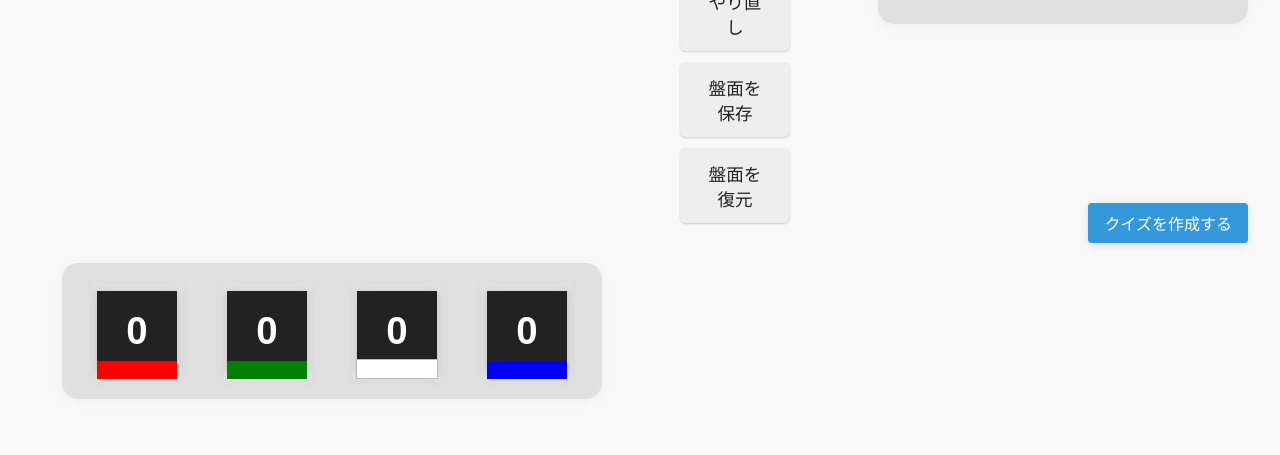
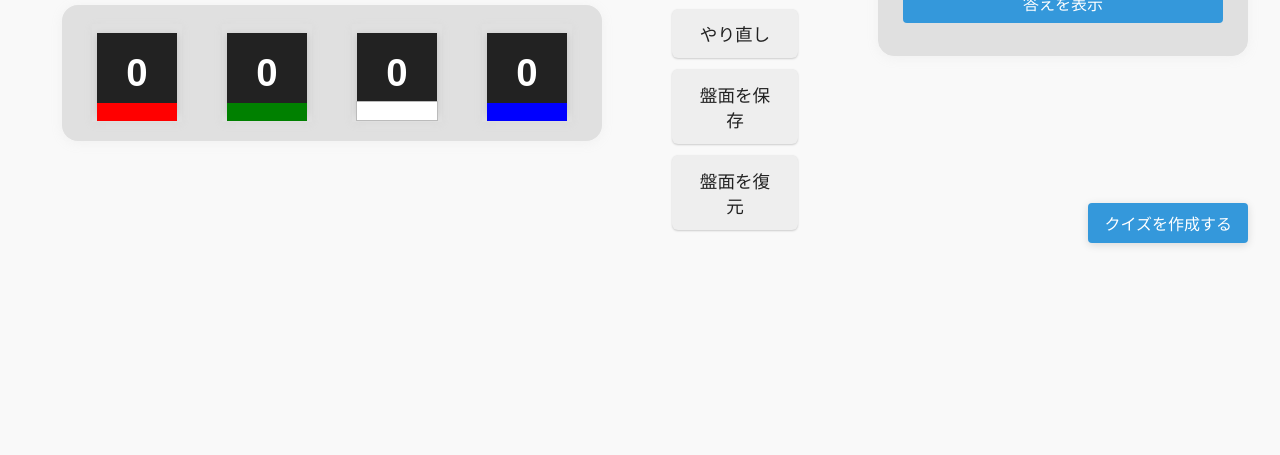
Before and after one commit to p104026y/Four-Color-Othello, a website: page index.html in a window 1280 px wide. Shown: the part 525-980 px from the top of the page. After the commit the page ends 800 px from the top, so only its background shows below. Drawn offline with Linux system fonts and the light colour scheme.

Commit message:
盤面とスコアゾーンの中心線・間隔を調整、レイアウト最適化

```diff
--- a/index.html
+++ b/index.html
@@ -7,9 +7,37 @@
   <link rel="stylesheet" href="src/css/style.css">
 </head>
 <body>
-    <p>Welcome to the Attack25 game!</p>
+    <p style="display:flex;align-items:center;gap:1em;">
+      <span id="welcome-msg">Welcome to the Attack25 game!</span>
+      <span id="attack-chance-inline-msg" style="color:red;display:none;font-weight:bold;"></span>
+    </p>
   <div class="main-container">
+    <div class="main-flex-row">
+      <div class="board-and-score">
         <div id="board" class="board"></div>
+        <div class="scoreboard-row">
+          <div class="scoreboard">
+            <div class="score-value" id="count-red">0</div>
+            <div class="score-bar red"></div>
+            <span class="color-dot" style="background:red;"></span>
+          </div>
+          <div class="scoreboard">
+            <div class="score-value" id="count-green">0</div>
+            <div class="score-bar green"></div>
+            <span class="color-dot" style="background:green;"></span>
+          </div>
+          <div class="scoreboard">
+            <div class="score-value" id="count-white">0</div>
+            <div class="score-bar white"></div>
+            <span class="color-dot" style="background:white; border:1px solid #ccc;"></span>
+          </div>
+          <div class="scoreboard">
+            <div class="score-value" id="count-blue">0</div>
+            <div class="score-bar blue"></div>
+            <span class="color-dot" style="background:blue;"></span>
+          </div>
+        </div>
+      </div>
       <div class="side-panel">
         <div class="color-picker">
           <button class="color-btn" data-color="red" style="background:red;"></button>
@@ -51,29 +79,9 @@
         <button id="showAnswerBtn" class="quiz-create-btn">答えを表示</button>
       </div>
     </div>
-  <div class="scoreboard-row">
-    <div class="scoreboard">
-      <div class="score-value" id="count-red">0</div>
-      <div class="score-bar red"></div>
-      <span class="color-dot" style="background:red;"></span>
-    </div>
-    <div class="scoreboard">
-      <div class="score-value" id="count-green">0</div>
-      <div class="score-bar green"></div>
-      <span class="color-dot" style="background:green;"></span>
-    </div>
-    <div class="scoreboard">
-      <div class="score-value" id="count-white">0</div>
-      <div class="score-bar white"></div>
-      <span class="color-dot" style="background:white; border:1px solid #ccc;"></span>
-    </div>
-    <div class="scoreboard">
-      <div class="score-value" id="count-blue">0</div>
-      <div class="score-bar blue"></div>
-      <span class="color-dot" style="background:blue;"></span>
-    </div>
   </div>
   <button id="createQuizPageBtn" class="quiz-create-btn" style="position:fixed;right:32px;bottom:32px;z-index:1000;box-shadow:0 2px 8px #0002;">クイズを作成する</button>
+  <div id="attack-chance-msg-anchor"></div>
   <script src="src/js/script.js"></script>
 </body>
 </html>
--- a/src/css/style.css
+++ b/src/css/style.css
@@ -8,6 +8,7 @@ body {
   display: flex;
   align-items: flex-start;
   gap: 3rem;
+  margin-bottom: 0.5rem;
 }
 h1 {
   color: #2c3e50;
@@ -155,13 +156,10 @@ button:hover {
   justify-content: center;
   align-items: flex-end;
   gap: 2.5rem;
-  margin: 2.5rem 0 1.5rem 0;
+  margin: 0 0 0.5rem 0;
   width: 540px;
   min-width: 540px;
   max-width: 540px;
-  margin-left: 30px;
-  margin-right: 30px;
-  padding: 1.2em 3.5rem 1.2em 3.5rem;
   left: unset;
   transform: none;
   position: relative;
@@ -280,3 +278,115 @@ button:hover {
 .quiz-placeholder {
   color: #aaa;
 }
+/* アタックチャンスで消されたマスの黄色枠を1重だけに修正 */
+.cell.attack-chance-removed {
+  position: relative;
+  /* 枠線はbox-shadowでのみ表現し、::afterは使わない */
+  box-shadow: 0 0 0 4px #ffd600, 0 2px 8px #bbb3;
+}
+.cell.attack-chance-removed::after {
+  content: none;
+}
+
+/* アタックチャンス通知ポップアップのz-indexを下げる */
+#attack-chance-msg {
+  z-index: 10 !important;
+}
+
+/* 盤面・スコア・サイド・クイズの新レイアウト調整 */
+.main-container {
+  display: flex;
+  align-items: flex-start;
+  gap: 3rem;
+  margin-bottom: 0.5rem;
+}
+.scoreboard-row {
+  display: flex;
+  justify-content: center;
+  align-items: flex-end;
+  gap: 2.5rem;
+  margin: 0 0 0.5rem 0;
+  width: 540px;
+  min-width: 540px;
+  max-width: 540px;
+  left: unset;
+  transform: none;
+  position: relative;
+  background: #e0e0e0;
+  border-radius: 16px;
+  box-shadow: 0 2px 12px #bbb2;
+  padding: 1.2em 0 1.2em 0;
+}
+.side-and-quiz-row {
+  display: flex;
+  flex-direction: row;
+  justify-content: center;
+  align-items: flex-start;
+  gap: 3rem;
+  width: 100%;
+  margin-top: 0.5rem;
+}
+.side-panel {
+  display: flex;
+  flex-direction: column;
+  align-items: flex-start;
+  gap: 1.5rem;
+}
+#attack-chance-msg {
+  position: fixed;
+  left: 50%;
+  top: 420px;
+  transform: translateX(-50%);
+  background: #fffbe0;
+  border: 2px solid #ffd600;
+  padding: 2em 2.5em;
+  font-size: 1.3em;
+  z-index: 10;
+  border-radius: 12px;
+  box-shadow: 0 2px 16px #0002;
+  margin-top: 16px;
+}
+#attack-chance-msg-anchor {
+  display: none;
+}
+
+/* 盤面・スコア・サイド・クイズの横並びレイアウト */
+.main-flex-row {
+  display: flex;
+  flex-direction: row;
+  align-items: flex-start;
+  justify-content: center;
+  gap: 2.5rem;
+  margin-top: 2rem;
+}
+.board-and-score {
+  display: flex;
+  flex-direction: column;
+  align-items: center;
+}
+#board {
+  margin-bottom: 56px; /* ボタンの縦幅分の間隔を確保 */
+}
+.scoreboard-row {
+  display: flex;
+  justify-content: center;
+  align-items: flex-end;
+  gap: 2.5rem;
+  margin: 0 0 0.5rem 0;
+  width: 540px;
+  min-width: 540px;
+  max-width: 540px;
+  left: unset;
+  transform: none;
+  position: relative;
+  background: #e0e0e0;
+  border-radius: 16px;
+  box-shadow: 0 2px 12px #bbb2;
+  padding: 1.2em 0 1.2em 0;
+}
+.side-panel {
+  display: flex;
+  flex-direction: column;
+  align-items: flex-start;
+  gap: 1.5rem;
+}
```
Lines whose indentation alone changed are shown as unchanged.
